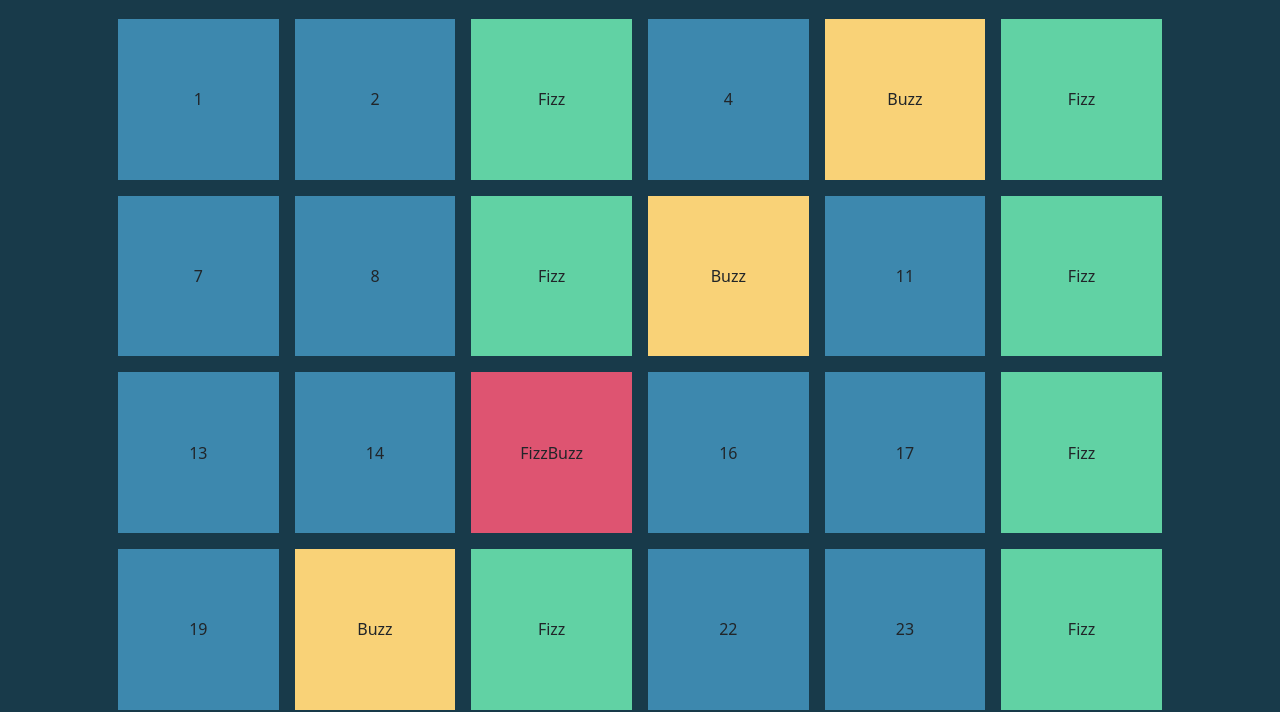
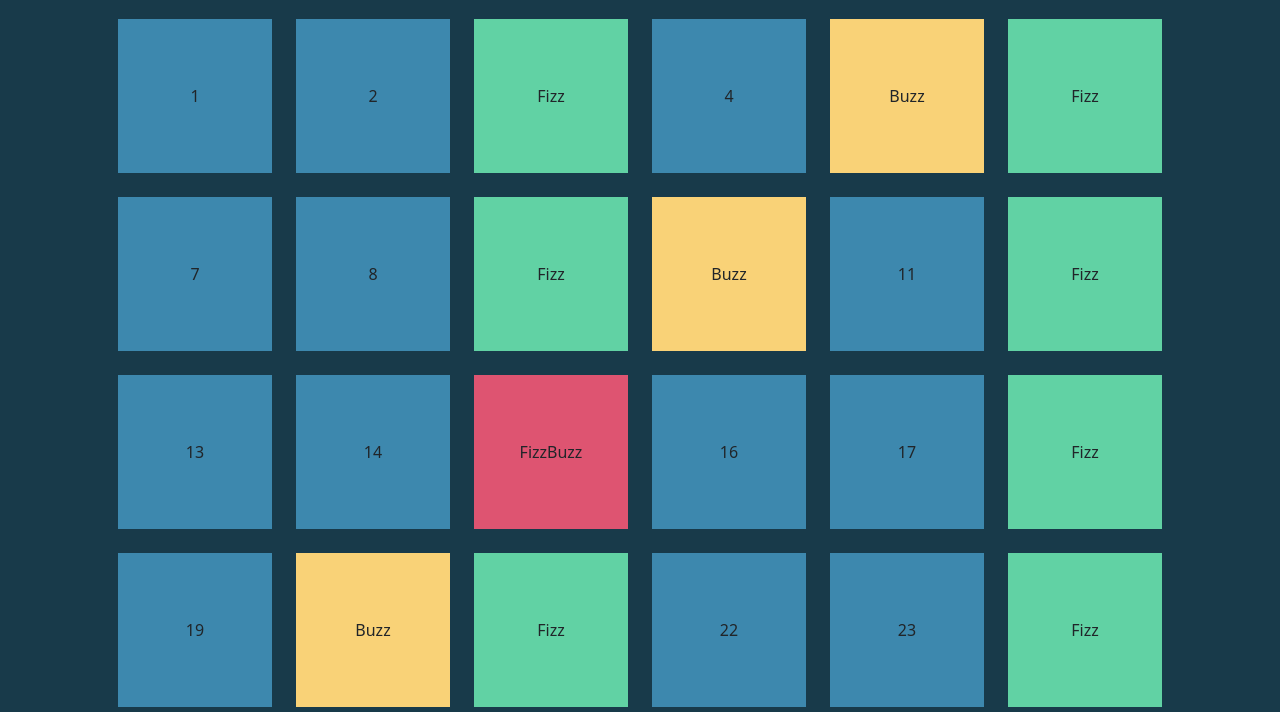
Before and after one commit to robertolatini31/js-fizzbuzzdom, a plain HTML site: page index.html in a window 1280 px wide. Shown: the part 125-837 px from the top of the page. Drawn offline with nearby package versions, Linux system fonts and the light colour scheme.

Commit message:
adjusted gutter

```diff
--- a/index.html
+++ b/index.html
@@ -13,7 +13,7 @@
     <main id="site_main">
         <div class="container p-5">
             <h1 class="text-center text-white py-4 m-0">FizzBuzzDOM</h1>
-            <div class="row g-3 row-cols-2 row-cols-sm-3 row-cols-md-6">
+            <div class="row g-4 row-cols-2 row-cols-sm-3 row-cols-md-6">
 
             </div>
             <!-- /.row row-cols-2 row-cols-md-5 row-cols-lg-7 -->
```
